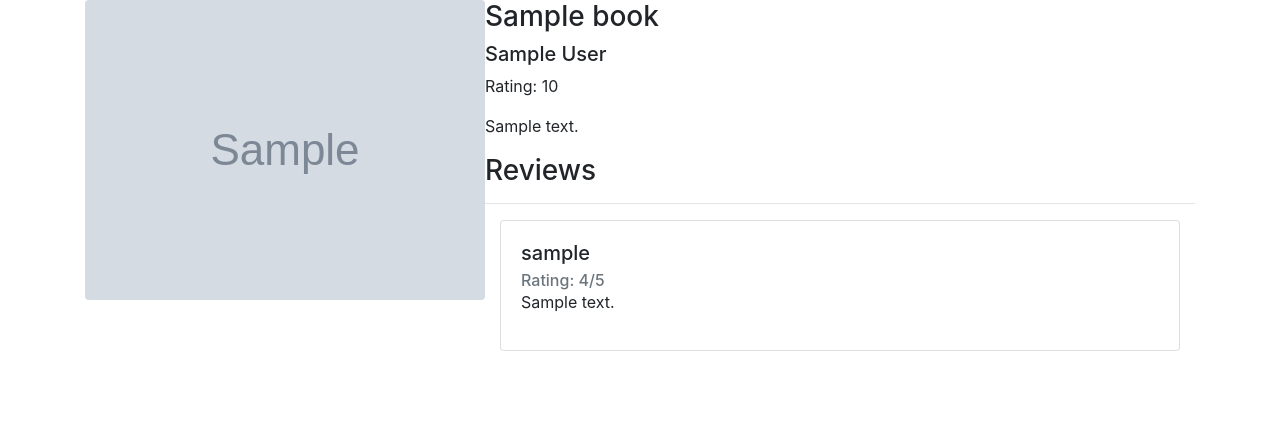
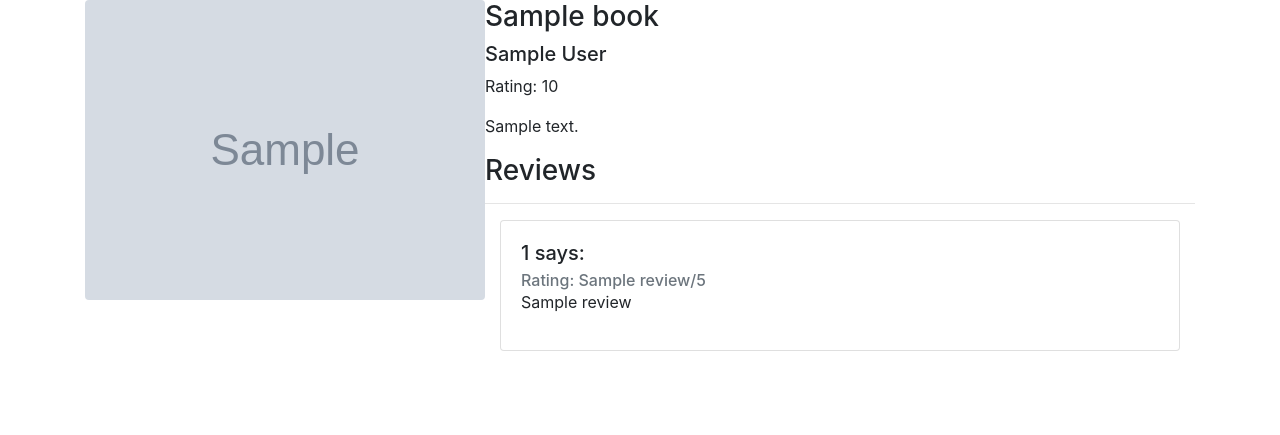
Before and after one commit to theTomasPat/cs50web, a Flask app: template project1/templates/bookPage.html in a window 1280 px wide. Shown: the part 56-491 px from the top of the page. Run offline with Flask 2, Linux system fonts and the light colour scheme; the template is opened without the code that fills it: most values are stand-ins (such as "Sample title", 1, 10 or a date in 2020); grey boxes marked "Sample" are stand-in pictures; some libraries are stand-ins or nearby versions.

Commit message:
Fixed bookPage data/rendering

```diff
--- a/project1/application.py
+++ b/project1/application.py
@@ -123,21 +123,27 @@ def bookPage(isbn):
   dbBookInfo = db.execute("SELECT * FROM books WHERE isbn = :isbn", {"isbn": isbn}).fetchone()
 
   if dbBookInfo == None:
-    return render_template("bookPage.html", loggedIn=isLoggedIn(), error="That book can't be found!")
+    return render_template("bookPage.html", loggedIn=isLoggedIn(), book=None, error="That book can't be found!")
 
   bookID = dbBookInfo[0]
-  dbBookReviews = db.execute("SELECT (user_id, rating, description) FROM reviews WHERE book_id = :bookID", {"bookID": bookID}).fetchall()
+  dbBookReviews = db.execute("SELECT user_id, rating, description FROM reviews WHERE book_id = :bookID", {"bookID": bookID}).fetchall()
+  if dbBookReviews != None:
+    processedReviews = []
+    for review in dbBookReviews:
+      user = db.execute("SELECT username FROM users WHERE id=:id", {"id": review[0]}).fetchone()[0]
+      processedReviews.append((user, review[1], review[2]))
+
   goodReadsBookInfo = bookInfoISBN(isbn)
 
-  book= {
+  book = {
     "isbn": dbBookInfo[1],
     "coverImage": goodReadsBookInfo['image_url'],
     "title": dbBookInfo[2],
     "author": dbBookInfo[3],
     "year": dbBookInfo[4],
-    "description": goodReadsBookInfo['descriprion'],
-    "rating": goodReadsBookInfo['average_score'],
-    "reviews": dbBookReviews
+    "description": goodReadsBookInfo['description'],
+    "average_score": goodReadsBookInfo['average_score'],
+    "reviews": processedReviews
   }
 
   return render_template("bookPage.html", loggedIn=isLoggedIn(), book=book)
--- a/project1/templates/bookPage.html
+++ b/project1/templates/bookPage.html
@@ -25,6 +25,7 @@
     </div>
   {% endif %}
 
+  {% if book %}
     <div>
       <image src="{{ book.coverImage }}" class="rounded float-left" />
       <h3>{{ book.title }}</h3>
@@ -41,13 +42,14 @@
           <div class="col">
             <div class="card">
               <div class="card-body">
-              <h5 class="card-title">{{ review.reviewUsername }}</h5>
-              <h6 class="card-subtitle text-muted">Rating: {{ review.reviewRating }}/5</h6>
-              <p>{{ review.reviewBody }}</p>
+                <h5 class="card-title">{{ review[0] }} says:</h5>
+                <h6 class="card-subtitle text-muted">Rating: {{ review[1] }}/5</h6>
+                <p>{{ review[2] }}</p>
               </div>
             </div>
           </div>
         </div>
       {% endfor %}
     </div>
+  {% endif %}
 {% endblock %}
```
Lines whose indentation alone changed are shown as unchanged.
